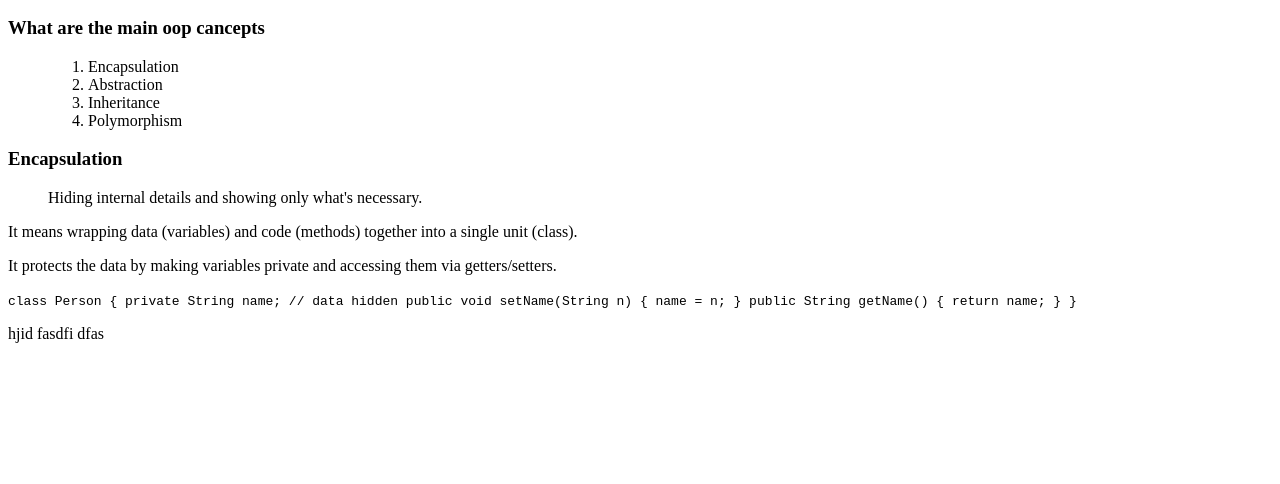
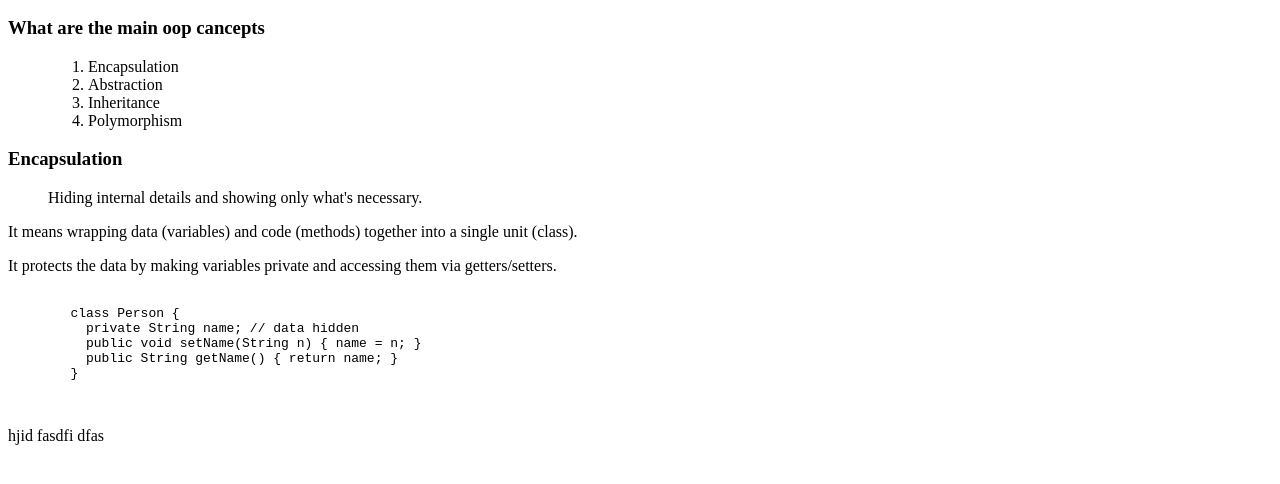
Before and after one commit to DdSera/project_1, a website: page index.html in a window 1280 px wide. Shown: the part 110-594 px from the top of the page. Drawn offline with Linux system fonts and the light colour scheme; a web font is replaced by a local one.

Commit message:
new tags

```diff
--- a/index.html
+++ b/index.html
@@ -31,11 +31,15 @@
         It protects the data by making variables private and accessing them via
         getters/setters.
       </p>
+      <pre>
       <code>
-        class Person { private String name; // data hidden public void
-        setName(String n) { name = n; } public String getName() { return name; }
+        class Person {
+          private String name; // data hidden
+          public void setName(String n) { name = n; }
+          public String getName() { return name; }
         }
       </code>
+      </pre>
       <p>hjid fasdfi dfas</p>
     </dl>
   </body>
```
